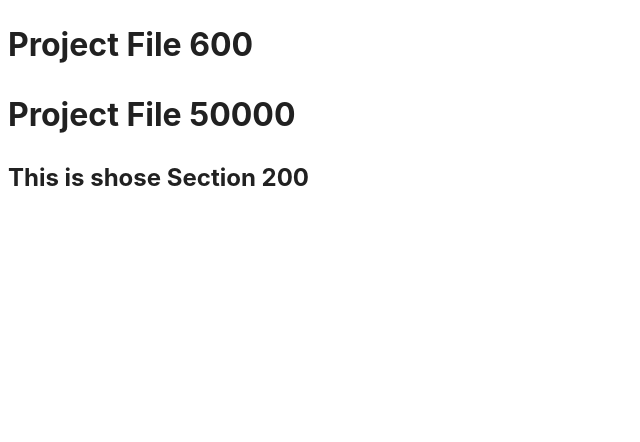
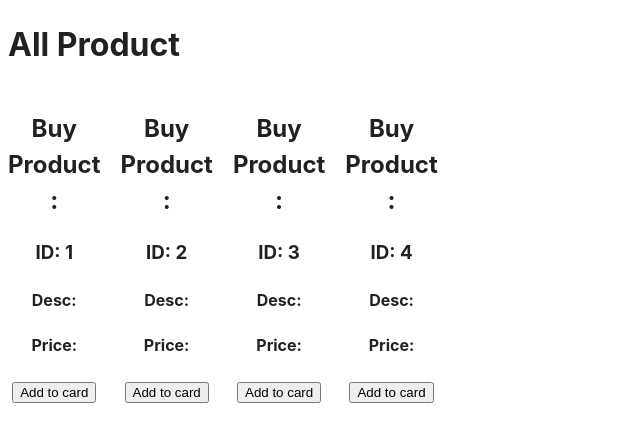
Before and after one commit to mehedihasan924/Practices_Code, a React (Vite) app: page / in a window 1280 px wide. Shown: the top 442 px of the page, without its empty margins (0-640 px from the left). Built offline with nearby package versions, Linux system fonts and the light colour scheme.

Commit message:
Cart Item add system faceBd.js file to product page

```diff
--- a/src/App.jsx
+++ b/src/App.jsx
@@ -4,7 +4,7 @@ import Shose from './Component/Shose/Shose';
 const App = () => {
   return (
     <div>
-      <Cosmetics></Cosmetics>
+      {/* <Cosmetics></Cosmetics> */}
       <Shose></Shose>
     </div>
   );
--- /dev/null
+++ b/src/Component/Product/Product.jsx
@@ -0,0 +1,40 @@
+import React from 'react';
+import { addToDb } from '../../Utilities/Facebd';
+const Product = ( props) => {
+    // json file data loade @@@
+   const {guid, index,isActive,id}= props.product
+    //aki file teke data load system@@@
+//    const {name, price,id, desc}= props.product
+
+
+
+// cart a item add korar system @@@
+const addToCard=(id)=>{
+//   console.log("item added", id )
+//    localStorage.setItem(id, 1);
+     addToDb(id)
+}
+const item_hendeler=()=> addToCard(id);
+
+    return (
+        <div>
+            <div>
+                <h2> Buy Product :{guid}</h2>
+                <h3> ID: {id}</h3>
+                <h4> Desc: {isActive} </h4>
+                <h4> Price:{index} </h4>
+
+         {/* Card a Item add kora */}
+                <button onClick={item_hendeler }> Add to card</button>
+                {/* <button onClick={()=>addToCard(id)}> Short-cat</button> */}
+
+            </div>
+                {/* Nam dore dore call kora hoyese @@@@  */}
+                    {/* <h2> Buy Product :{props.Name}</h2>
+                    <h4> Price:{props. Price} </h4>
+                    <h4> Price:{props.Desc} </h4> */}
+        </div>
+    );
+};
+
+export default Product;
--- a/src/Component/Shose/Shose.css
+++ b/src/Component/Shose/Shose.css
@@ -0,0 +1,8 @@
+.product_div{
+    display: flex;
+   flex-direction: row;
+   column-gap: 20px;
+   text-align: center;
+   align-items: center;
+   width: 20%;
+}
--- a/src/Component/Shose/Shose.jsx
+++ b/src/Component/Shose/Shose.jsx
@@ -1,14 +1,63 @@
-import React from 'react';
-import { multiply } from '../../Utilities/Calculate';
+import React, { useEffect, useState } from 'react';
+import Product from '../Product/Product';
+import './Shose.css'
 const Shose = () => {
+    //aki file teke data load system@@@
+   const products=[
+    {
+         id:1, name:'Shose', price:'650', desc:'hg87 swuyw aiuq qabuqsx'
+    },
+    {
+        id:2, name:'Shart', price:'650' ,desc:'hg87 swuyw aiuq qabuqsx'
+    },
+    {
+        id:3, name:'Pant', price:'650' ,desc:'hg87 swuyw aiuq qabuqsx'
+    },
+    {
+        id:4, name:'Gengi', price:'650', desc:'hg87 swuyw aiuq qabuqsx'
+    }
+   ]
+return (
+    < >
+        <h1> All Product </h1>
+        <div  className='product_div'>
+            {
+              products.map(product => <Product
+                     key={product.id}
+                     product={product}
+                     ></Product>
+                    )
+                 }
+        </div>
+  </>
 
-    const First=10;
-    const second=20;
-    const total=multiply(First,second)
-    return (
-        <div>
-             <h2> This is shose Section  {total}</h2>
-        </div>
+// json file data loade @@@
+        // const [Cosmetics, setCosmetics]=useState([])
+        // useEffect(()=>{
+        //     fetch('/public/data.json')
+        //     .then(res=>res.json())
+        //     .then( data => setCosmetics(data))
+
+        // }, [])
+
+
+
+//     return (
+//     < >
+//         <h1> All Product </h1>
+//         <div  className='product_div'>
+//                 {
+//                  Cosmetics.map(product => <Product
+//                      key={product._id}
+//                      product={product}
+//                      ></Product>
+//                     )
+//                  }
+//         </div>
+
+
+//   </>
+
     );
 };
 
--- /dev/null
+++ b/src/Utilities/Facebd.js
@@ -0,0 +1,15 @@
+
+// Card Item add system @@@
+const addToDb= id =>{
+   const quantity= localStorage.getItem(id);
+   if(quantity){
+     console.log('Alredy exists')
+     const newQuantity= parseInt(quantity) +1
+     localStorage.setItem(id, newQuantity);
+   }
+   else{
+     console.log('new items')
+     localStorage.setItem(id,1);
+   }
+}
+export {addToDb}
```
Also changed, not shown: public/data.json (added, +32 -0 lines).
